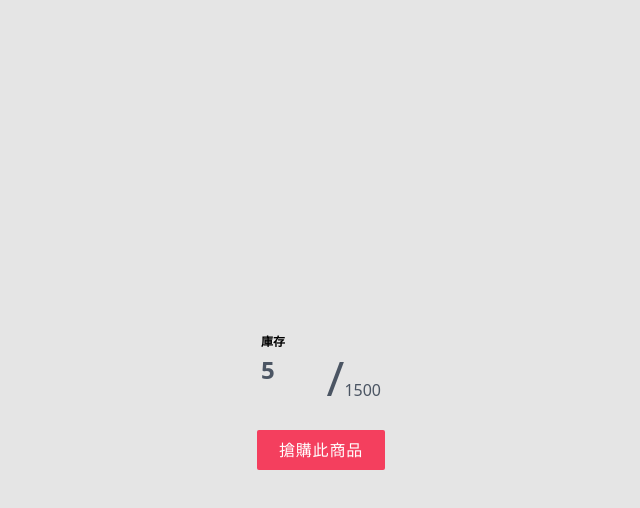
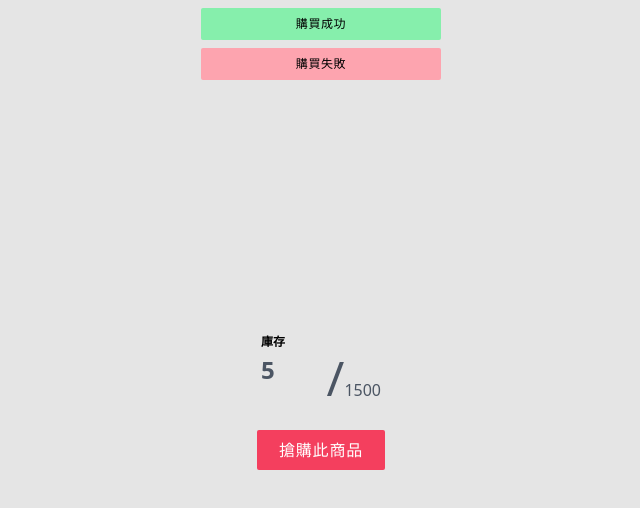
Before and after one commit to williamafil/zygroup-task, a React (Vite) app: page / in a window 1280 px wide. Shown: the top 508 px of the page, without its empty margins (319-959 px from the left). Built offline with nearby package versions, Linux system fonts and the light colour scheme.

Commit message:
Add notification context

```diff
--- a/src/App.jsx
+++ b/src/App.jsx
@@ -1,16 +1,23 @@
-import { useState } from "react";
+import { useState, useContext } from "react";
 import clsx from "clsx";
 
+import { NoticeContext } from "./context/notification-context";
 import PurchaseBtn from "./components/PurchaseBtn";
 import Stock from "./components/Stock";
+import NotificationContainer from "./components/notification/NotificationContainer";
 
 function App() {
+  const { state, dispatch } = useContext(NoticeContext);
   const [count, setCount] = useState(5);
   const [initInventory, setInitInventory] = useState(1500);
   const [isLoading, setIsLoading] = useState(false);
 
   const purchaseHandler = () => {
     setIsLoading(true);
+    dispatch({
+      type: "ADD_NOTICE",
+      payload: { kind: "SUCCESS", message: "購買成功..." },
+    });
     setCount((prev) => (prev -= 1));
     setTimeout(() => setIsLoading(false), 2000);
   };
@@ -18,10 +25,12 @@ function App() {
   return (
     <div
       className={clsx(
+        "relative",
         "w-full h-screen bg-neutral-200",
         "flex flex-col justify-center items-center gap-6"
       )}
     >
+      <NotificationContainer />
       <Stock count={count} initInventory={initInventory} />
       <PurchaseBtn
         onPurchase={purchaseHandler}
--- /dev/null
+++ b/src/components/notification/NotificationContainer.jsx
@@ -0,0 +1,38 @@
+import { useContext } from "react";
+import clsx from "clsx";
+import { NoticeContext } from "../../context/notification-context";
+
+function NotificationContainer() {
+  const { state, dispatch } = useContext(NoticeContext);
+
+  const bgColor = (kind) => {
+    switch (kind) {
+      case "SUCCESS":
+        return "bg-green-300";
+      case "FAIL":
+        return "bg-rose-300";
+      default:
+        return "";
+    }
+  };
+
+  return (
+    <div className="absolute top-2 left-0 right-0 flex justify-center">
+      <section className="flex flex-col gap-2">
+        {state.notice.map((notice, idx) => (
+          <article
+            key={idx}
+            className={clsx(
+              "h-8 w-60 bg-blue-200 text-xs tracking-wider rounded-sm flex justify-center items-center",
+              bgColor(notice.kind)
+            )}
+          >
+            {notice.message}
+          </article>
+        ))}
+      </section>
+    </div>
+  );
+}
+
+export default NotificationContainer;
--- /dev/null
+++ b/src/context/notification-context.jsx
@@ -0,0 +1,36 @@
+import { createContext, useReducer } from "react";
+
+const initialState = {
+  notice: [
+    { kind: "SUCCESS", message: "購買成功" },
+    { kind: "FAIL", message: "購買失敗" },
+  ],
+};
+
+const noticeReducer = (state, action) => {
+  switch (action.type) {
+    case "ADD_NOTICE":
+      return {
+        ...state,
+        notice: [...state.notice, action.payload],
+      };
+    default:
+      return state;
+  }
+};
+
+export const NoticeContext = createContext({
+  state: initialState,
+  dispatch: () => {},
+});
+
+export const NotificationProvider = ({ children }) => {
+  const [state, dispatch] = useReducer(noticeReducer, initialState);
+
+  const providerValue = { state, dispatch };
+  return (
+    <NoticeContext.Provider value={providerValue}>
+      {children}
+    </NoticeContext.Provider>
+  );
+};
--- a/src/main.jsx
+++ b/src/main.jsx
@@ -1,11 +1,14 @@
-import React from 'react'
-import ReactDOM from 'react-dom'
-import './index.css'
-import App from './App'
+import React from "react";
+import ReactDOM from "react-dom";
+import { NotificationProvider } from "./context/notification-context";
+import App from "./App";
+import "./index.css";
 
 ReactDOM.render(
   <React.StrictMode>
-    <App />
+    <NotificationProvider>
+      <App />
+    </NotificationProvider>
   </React.StrictMode>,
-  document.getElementById('root')
-)
+  document.getElementById("root")
+);
```
